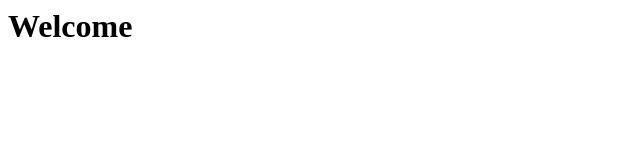
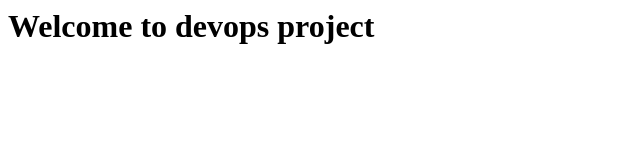
Before and after one commit to rwnyns/website, a plain HTML site: page index.html in a window 1280 px wide. Shown: the whole page, without its empty margins (0-640 px from the left). Drawn offline with Linux system fonts and the light colour scheme.

Commit message:
added update

```diff
--- a/index.html
+++ b/index.html
@@ -1 +1 @@
-<h1> Welcome </h1>
+<h1> Welcome to devops project </h1>
```
